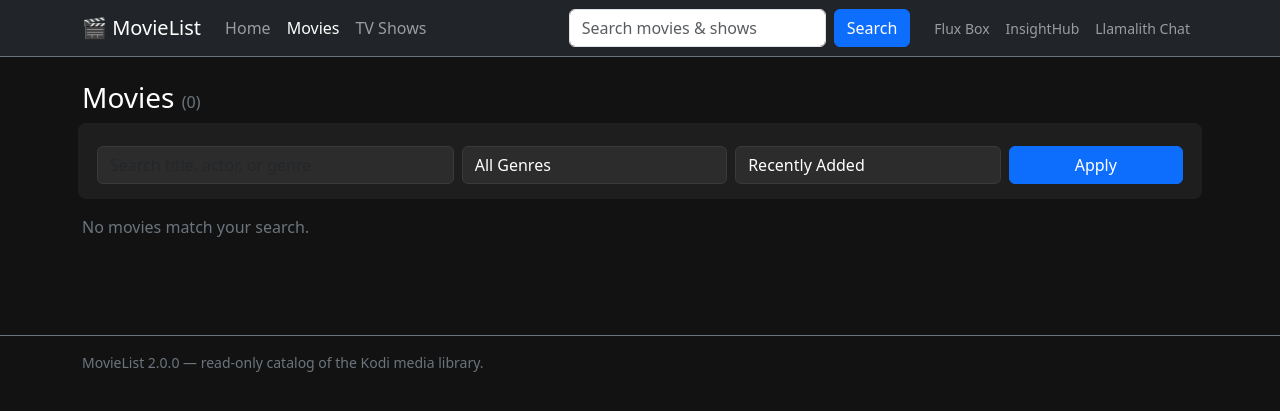
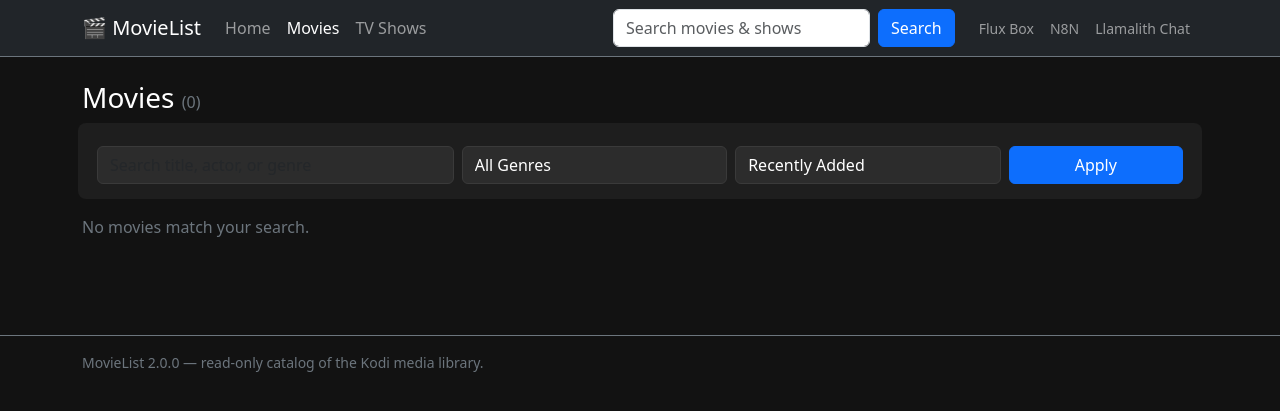
Before and after one commit to Hisha/MovieList, a FastAPI app: page /movies in a window 1280 px wide. Shown: the top 411 px of the page. Run offline with FastAPI, Linux system fonts and the light colour scheme; data that the repository does not hold is empty.

Commit message:
Changed link

```diff
--- a/templates/base.html
+++ b/templates/base.html
@@ -28,7 +28,7 @@
       </form>
       <ul class="navbar-nav ms-3 small">
         <li class="nav-item"><a class="nav-link" href="https://koegraphics.ddns.net/flux/">Flux Box</a></li>
-        <li class="nav-item"><a class="nav-link" href="https://koegraphics.ddns.net/insight/">InsightHub</a></li>
+        <li class="nav-item"><a class="nav-link" href="https://koegraphics.ddns.net/">N8N</a></li>
         <li class="nav-item"><a class="nav-link" href="https://koegraphics.ddns.net/chat/">Llamalith Chat</a></li>
       </ul>
     </div>
```
